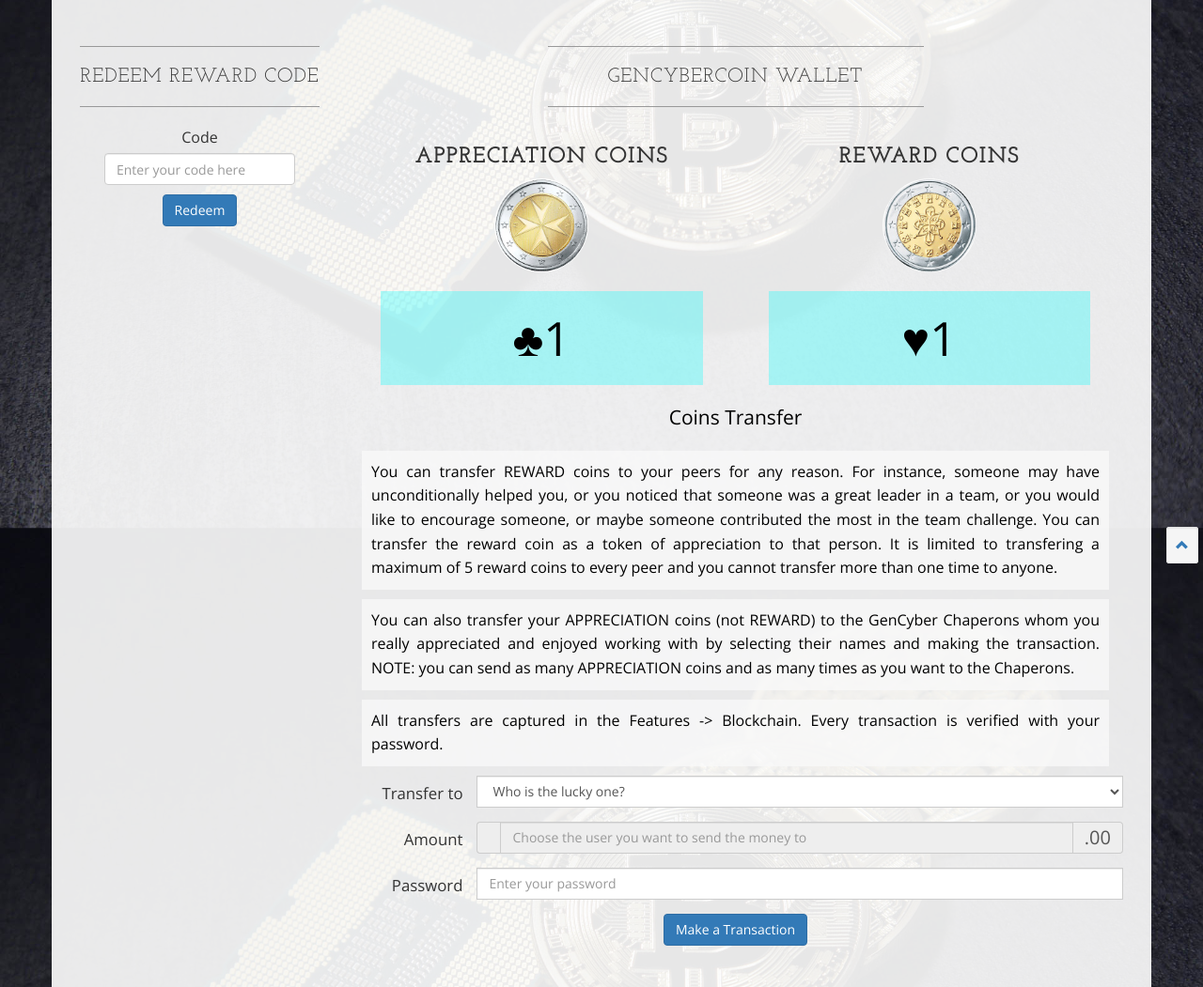
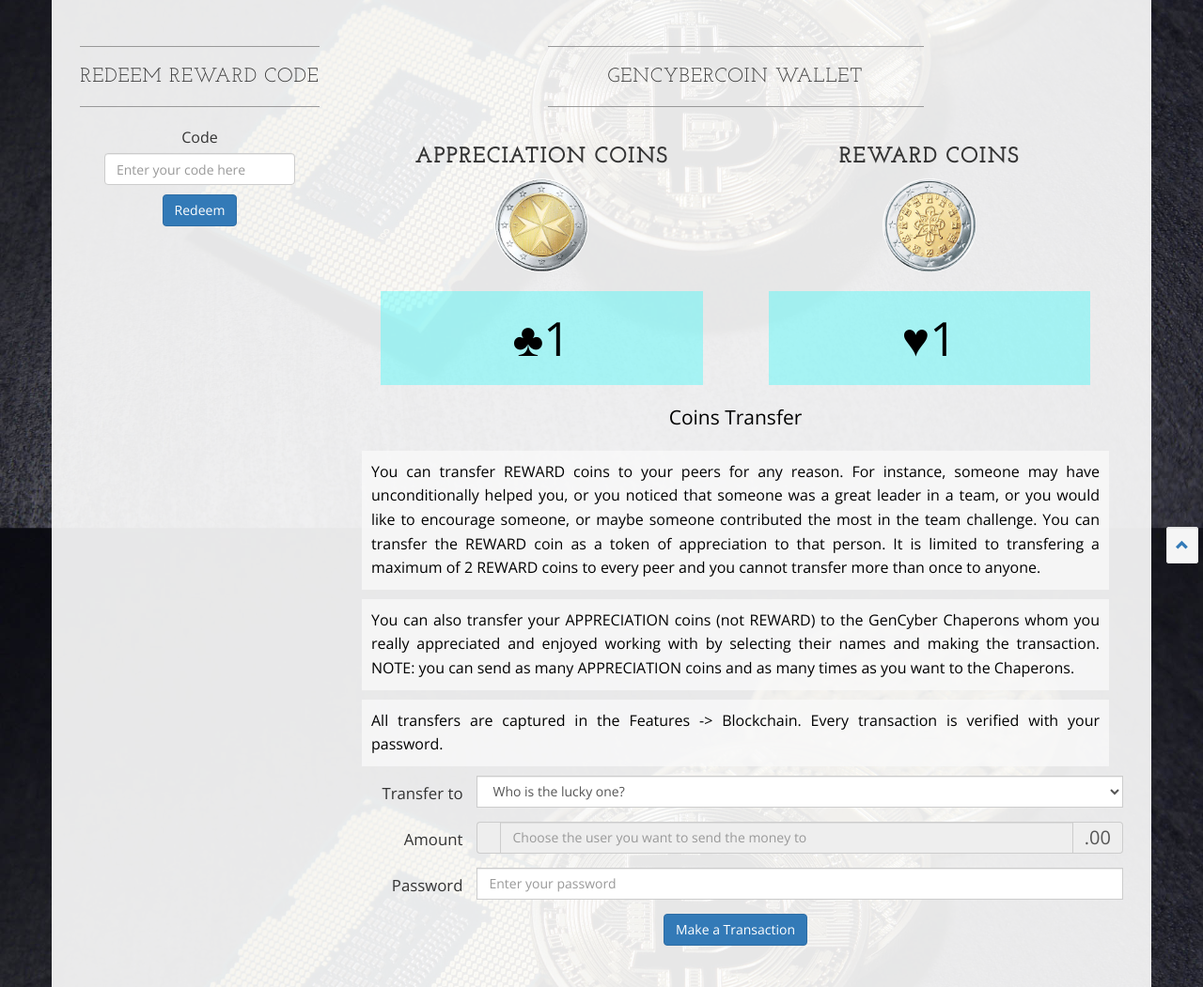
Before and after one commit to vitalyford/gencybercoin, a Django app: page /wallet/ in a window 1280 px wide. Shown: the part 291-1342 px from the top of the page at 94% size. Run offline with Django 3.2, Linux system fonts and the light colour scheme; a user stored in the database is signed in; tables that the repository leaves empty hold one stand-in row (values such as "Sample post"); some libraries are stand-ins or nearby versions.

Commit message:
Wallet and market description update

```diff
--- a/cryptocoin/user/templates/user/market-admin.html
+++ b/cryptocoin/user/templates/user/market-admin.html
@@ -40,7 +40,7 @@
                   <p class="lead">In case if none of the top-queued students order anything within the predefined time (also set in the Admin Settings, defaulted to 1 min), the system will automatically allow 2 more students to order, meaning that students will be motivated to make decisions fast because the competition for items will rise as time goes on.</p>
                   <p class="lead">Make sure that your market items have distinct titles because you will see students' carts on the "View student carts" page that will show students' names and the titles of the market items that they have ordered. Students will not be able to order the same item twice.</p>
                   <p class="lead">Note that you (as an admin) will not be able to order anything from the market. You CAN see the market page with the purpose of taking a look how the students see it from the Student View.</p>
-                  <p class="lead">When you upload the image, you can crop it right on the spot (mobile-friendly) and the system will auto-resize the image for optimal saving so you do not have to worry about the its initial resolution.</p>
+                  <p class="lead">When you upload an image, you can crop it right on the spot (mobile-friendly) and the system will auto-resize the image for optimal saving so you do not have to worry about the its initial resolution. IMPORTANT: when you click on Browse/Replace Image on your phone, you can either upload an existing image or take a new one. If you take a new picture, make sure that you take it HORIZONTALLY because otherwise the cropper will not work and the image will be tilted 90 degrees (not sure why it happens but it happens :-D).</p>
                   <p class="lead">Supported image formats are: jpg, jpeg, png, and gif.</p>
                   <div class="lead text-center"><b>Tier 10: most expensive/valuable<br>Tier 1: least expensive/valuable</b></div>
                   <p class="lead">IMPORT/EXPORT</p>
--- a/cryptocoin/user/templates/user/wallet.html
+++ b/cryptocoin/user/templates/user/wallet.html
@@ -68,7 +68,7 @@
 
             <div class="col-lg-12">
               <p class="lead text-center">Coins Transfer</p>
-              <p class="sublead">You can transfer REWARD coins to your peers for any reason. For instance, someone may have unconditionally helped you, or you noticed that someone was a great leader in a team, or you would like to encourage someone, or maybe someone contributed the most in the team challenge. You can transfer the reward coin as a token of appreciation to that person. It is limited to transfering a maximum of 5 reward coins to every peer and you cannot transfer more than one time to anyone.</p>
+              <p class="sublead">You can transfer REWARD coins to your peers for any reason. For instance, someone may have unconditionally helped you, or you noticed that someone was a great leader in a team, or you would like to encourage someone, or maybe someone contributed the most in the team challenge. You can transfer the REWARD coin as a token of appreciation to that person. It is limited to transfering a maximum of {{ amount_allowed_to_send }} REWARD coins to every peer and you cannot transfer more than once to anyone.</p>
               <p class="sublead">You can also transfer your APPRECIATION coins (not REWARD) to the GenCyber Chaperons whom you really appreciated and enjoyed working with by selecting their names and making the transaction. NOTE: you can send as many APPRECIATION coins and as many times as you want to the Chaperons.</p>
               <p class="sublead">All transfers are captured in the Features -> Blockchain.{% if not request.user|has_group:"gcadmin" %} Every transaction is verified with your password.{% endif %}</p>
               <form class="form-horizontal" action="{% url 'user:transfer' %}" method="post">
```
